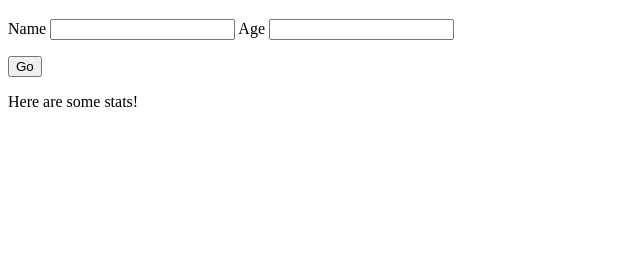
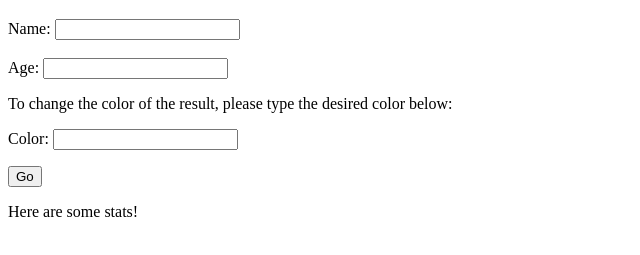
Before and after one commit to jmcarlso/person-stats, a plain HTML site: page index.html in a window 1280 px wide. Shown: the part 61-316 px from the top of the page, without its empty margins (0-640 px from the left). Drawn offline with Linux system fonts and the light colour scheme.

Commit message:
Homework 1c -change color based on input

```diff
--- a/index.html
+++ b/index.html
@@ -11,12 +11,15 @@
     <h1>Person Stats</h1>
     <form id = "person-form">
         <p>
-            <label for="personName">Name</label>
+            <label for="personName">Name:</label>
             <input type="text" name = "personName">
+             <br /><br />
+            <label for = "personAge">Age:</label>
+            <input type="text" name="personAge">
+            <p> To change the color of the result, please type the desired color below: </p>
 
-            <label for = "personAge">Age</label>
-            <input type="text" name="personAge">
-
+            <label for = "textColor">Color:</label>
+            <input id="color" type="text" name = "textColor"/>
         </p>
     <button type="submit">Go</button>
     </form>
--- a/index.js
+++ b/index.js
@@ -10,6 +10,8 @@ function changedHeading(ev){
 
     stat.textContent = name +': ' + statChange
 
+    var color = document.getElementById("color").value;
+    stat.style.color = color;
 }
 
 const personForm = document.querySelector('#person-form')
```
